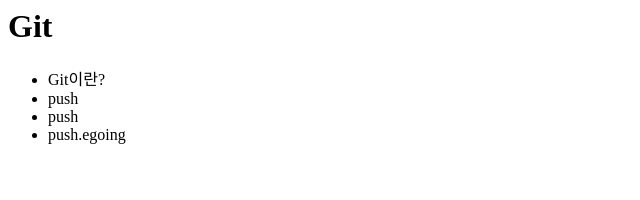
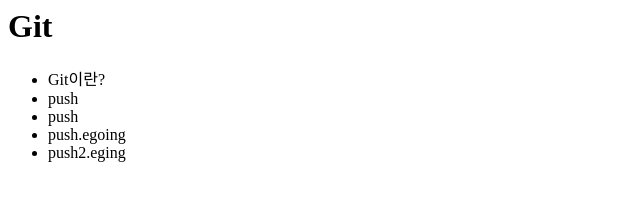
Before and after one commit to sonickaka/opentutorials_git_sonickaka, a plain HTML site: page index.html in a window 1280 px wide. Shown: the whole page, without its empty margins (0-640 px from the left). Drawn offline with Linux system fonts and the light colour scheme.

Commit message:
going push

```diff
--- a/index.html
+++ b/index.html
@@ -11,6 +11,7 @@
             <li>push</li>
             <li>push</li>
             <li>push.egoing</li>
+            <li>push2.eging</li>
         </ul>
     </body>
     <head></head>
```
Also changed, not shown: 1 other file.
